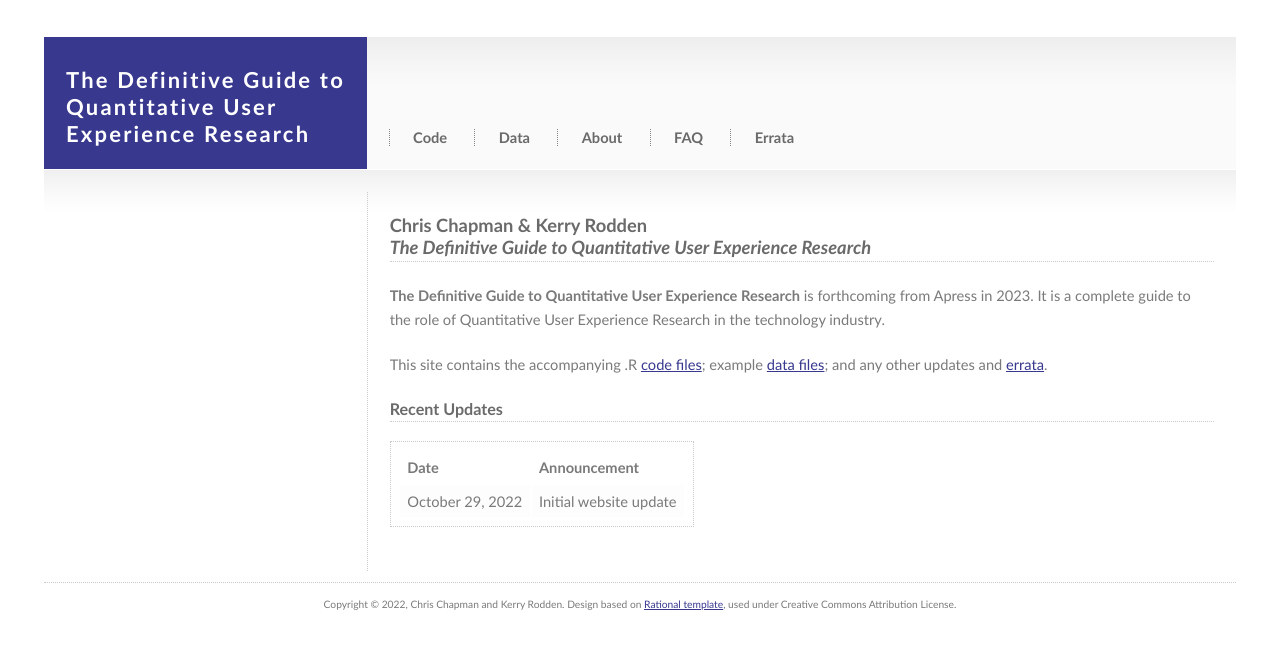
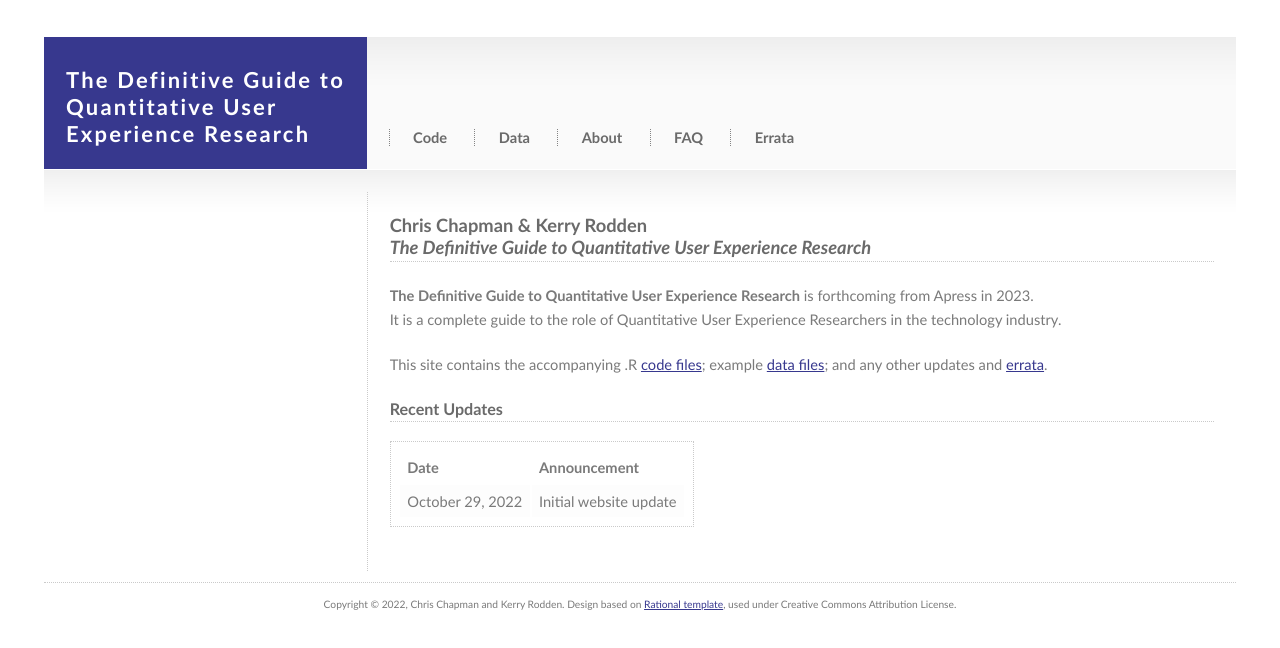
Before and after one commit to cnchapman/quantuxbook, a plain HTML site: page index.html in a window 1280 px wide. Drawn offline with Linux system fonts and the light colour scheme.

Commit message:
updates to code files

```diff
--- a/index.html
+++ b/index.html
@@ -42,7 +42,8 @@
 
                 <h2>Chris Chapman & Kerry Rodden<br><i>The Definitive Guide to Quantitative User Experience Research</i></h2>
 
-                <p><strong><it>The Definitive Guide to Quantitative User Experience Research</it></strong> is forthcoming from Apress in 2023. It is a complete guide to the role of Quantitative User Experience Research in the technology industry.</p>
+                <p><strong><it>The Definitive Guide to Quantitative User Experience Research</it></strong> is forthcoming from Apress in 2023.<br>
+                    It is a complete guide to the role of Quantitative User Experience Researchers in the technology industry.</p>
                 <p>This site contains the accompanying .R <a href="code.html" title="code">code files</a>; example <a href="data.html" title="data">data files</a>; and any other updates and <a href="errata.html" title="errata">errata</a>.</p>
 
 <!--                <a href="images/Chapman_Revised_Cover-large.jpg"><img src="images/Chapman_Revised_Cover-small.jpg" alt="Book cover" style="height:300px"></a>-->
```
Also changed, not shown: code/ChapmanRodden-csat-code.txt, code/ChapmanRodden-maxdiff-code.txt, 2 other files.
